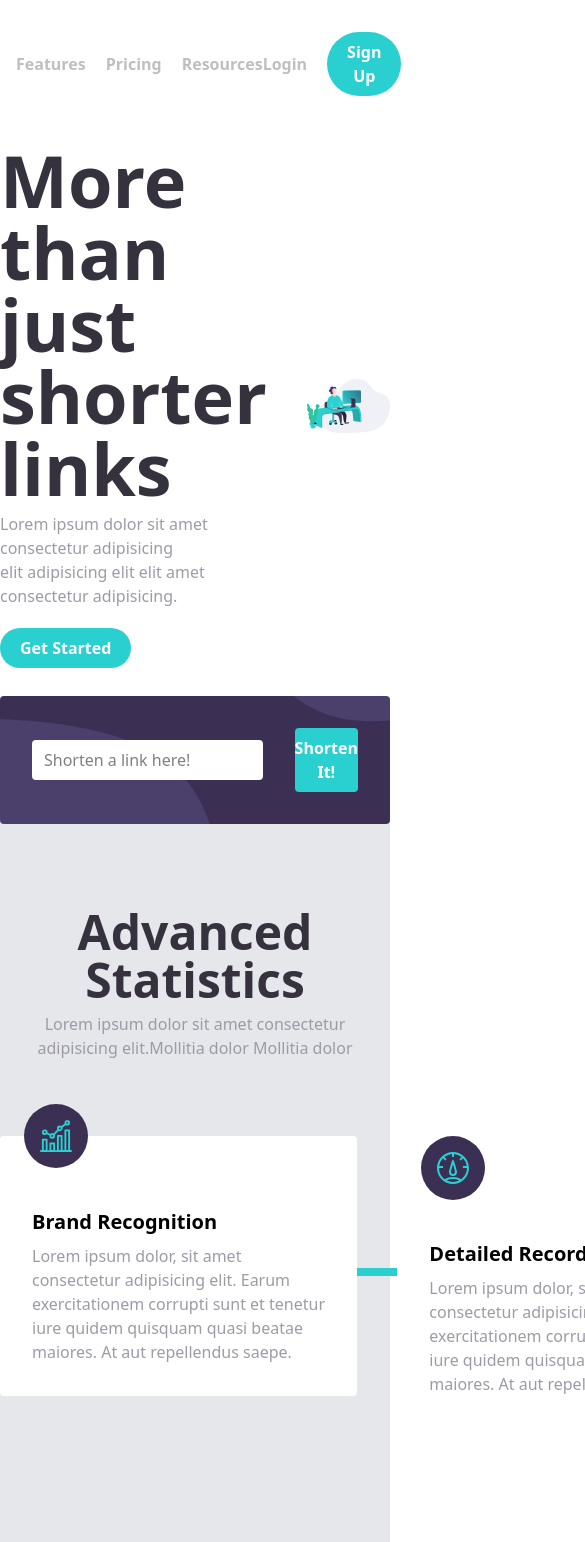
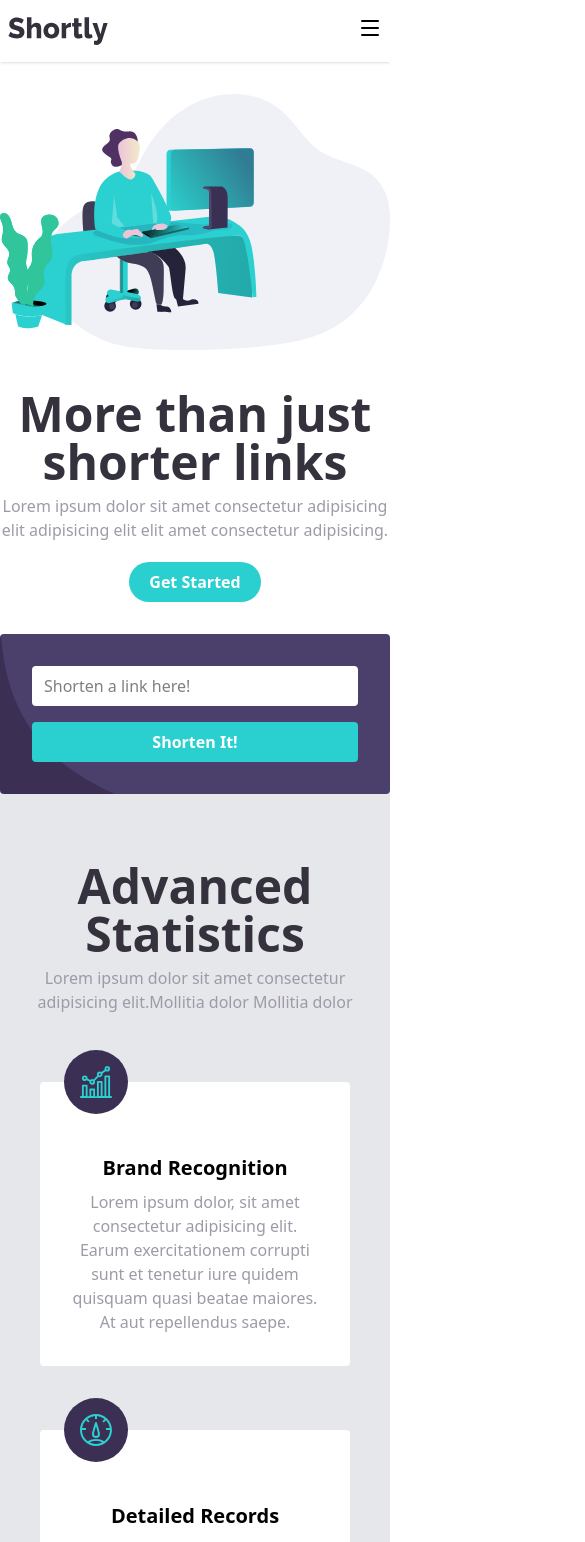
Before and after one commit to 0paziz/URL-shortening-API-landing-page-solution, a React (Vite) app: page / in a window 390 px wide. Shown: the top 1542 px of the page, 585 px wide, since content can reach past the window. Built offline with nearby package versions, Linux system fonts and the light colour scheme.

Commit message:
responsive design across all devices

```diff
--- a/package.json
+++ b/package.json
@@ -11,6 +11,7 @@
   },
   "dependencies": {
     "@tailwindcss/vite": "^4.1.18",
+    "lucide-react": "^0.563.0",
     "react": "^19.2.0",
     "react-dom": "^19.2.0",
     "react-router-dom": "^7.13.0",
--- a/src/App.css
+++ b/src/App.css
@@ -50,6 +50,14 @@
 }
 
 
+.svg-background-mobile{
+      width: 100%;
+    background-image: url('/images/bg-shorten-mobile.svg'); /* Reference your SVG file */
+    background-repeat: no-repeat; /* Prevents the image from repeating */
+    background-size: cover; /* Scales the image to cover the entire div area */
+    background-position: center; /* Centers the background image */
+}
+
 .bg-boost-desktop{
     width: 100%;
     background-image: url('/images/bg-boost-desktop.svg'); /* Reference your SVG file */
--- a/src/component/Footer.jsx
+++ b/src/component/Footer.jsx
@@ -15,7 +15,7 @@ export default function Footer() {
     <footer className='bgvery-dark-violet p-10 '>
 
     <div className='max-w-6xl  mx-auto'>
-        <div className='flex gap-2 justify-around'>
+        <div className='flex md:flex-row flex-col gap-2 justify-around'>
               <div >
         <h1 className='text-4xl text-white font-bold pb-2'>Shortly</h1>
     </div>
--- a/src/component/Hero.jsx
+++ b/src/component/Hero.jsx
@@ -3,14 +3,14 @@ import "../App.css"
 
 export default function Hero() {
   return (
-    <section className='max-w-6xl mx-auto py-8'>
-        <div className='flex justify-between items-center gap-10'>
-        <div className='flex-1/2'>
-            <h2 className='text-7xl font-bold mb-2 darkblueTextColr '>More than just <br/>shorter links</h2>
-            <p className='grayish-violet'>Lorem ipsum dolor sit amet consectetur adipisicing <br/> elit adipisicing elit elit amet consectetur adipisicing. </p>
+    <section className='max-w-6xl mx-auto py-8 md:px-4 overflow-clip not-md:mb-20'>
+        <div className='flex md:flex-row flex-col-reverse md:justify-between items-center gap-10 md:text-left text-center'>
+        <div className='flex-1/2 not-md:flex flex-col items-center'>
+            <h2 className='lg:text-7xl md:text-5xl text-5xl font-bold mb-2 darkblueTextColr '>More than just <br/>shorter links</h2>
+            <p className='grayish-violet  '>Lorem ipsum dolor sit amet consectetur adipisicing <br/> elit adipisicing elit elit amet consectetur adipisicing. </p>
             <button className='BgCyanColor mt-5 rounded-full py-2 px-5 font-bold text-white hover:opacity-50 cursor-pointer'>Get Started</button>
         </div>
-        <div className='flex-1/2'>
+        <div className='flex-1/2 not-md:flex'>
         <img src="/images/illustration-working.svg" alt="illustration working" />
         </div>
         </div>
--- a/src/component/Navbar.jsx
+++ b/src/component/Navbar.jsx
@@ -1,24 +1,44 @@
-import React from 'react'
+import React, { useState } from 'react'
 import "../App.css"
+import {Menu} from "lucide-react"
 
 export default function Navbar() {
+  const[menu,setMenu]=useState(false)
   return (
     <>
-    <header className='flex items-center py-4 mt-4 max-w-6xl mx-auto'>
-        <div>
+    <header className='flex flex-col md:flex-row items-center md:py-4 md:mt-4 max-w-6xl mx-auto  '>
+      <div className='flex justify-between items-center w-full not-md:shadow md:px-4 lg:px-0  py-4 '>
+        <div className='px-2 md:px-0'>
             <img className='w-25' src='/images/logo.svg'/>
         </div>
-        <nav className='flex w-full items-center justify-between ml-4'>
-            <div className='flex gap-x-5 items-center'>
+        <nav className='md:flex md:w-full md:items-center md:justify-between ml-4'>
+            <div className='md:flex hidden  gap-x-5 items-center'>
             <a className='graytext font-bold' href='/'>Features</a>
             <a className='graytext font-bold' href='/'>Pricing</a>
             <a className='graytext font-bold' href='/'>Resources</a>
             </div>
-            <div className='flex gap-x-5 items-center'>
+            <div className=' md:flex hidden  gap-x-5 items-center'>
                  <a className='graytext font-bold' href='/'>Login</a>
                  <button className='BgCyanColor text-white font-bold rounded-full py-2 px-5 cursor-pointer hover:opacity-50'>Sign Up</button>
             </div>
+
+            <div className='md:hidden block'>
+          <button onClick={()=>setMenu(!menu)} className='px-2 text-2xl  '><Menu/> </button>
+        </div>
         </nav>
+</div>
+         { menu&& <div className='  shadow w-full py-5 rounded'>
+            <div className='md:hidden flex flex-col  gap-y-4 items-center'>
+            <a className='graytext font-bold' href='/'>Features</a>
+            <a className='graytext font-bold' href='/'>Pricing</a>
+            <a className='graytext font-bold' href='/'>Resources</a>
+            </div>
+            <div className=' md:hidden flex flex-col  gap-y-2 items-center mt-4'>
+                 <a className='graytext font-bold' href='/'>Login</a>
+                 <button className='BgCyanColor text-white font-bold rounded-full py-2 px-5 cursor-pointer hover:opacity-50'>Sign Up</button>
+            </div>
+          </div>}
+
     </header>
     </>
   )
--- a/src/component/ShortenLinksFeatures.jsx
+++ b/src/component/ShortenLinksFeatures.jsx
@@ -14,15 +14,15 @@ export default function ShortenLinksFeatures() {
     <>
   <main className='bg-gray-200 h-full mt-15 pb-40'>
     <section className=' relative  '>
-    <div className='darkVoiletBg max-w-6xl svg-background-div absolute top-0 left-0 right-0  mx-auto  px-8 mb-10 py-8 rounded translate-y-[-50%] '>
-      <form onSubmit={handleClick} className='w-full flex gap-x-8 items-center '>
+    <div className='darkVoiletBg max-w-6xl md:svg-background-div   svg-background-mobile  absolute top-0 left-0 right-0  mx-auto  px-8 mb-10 py-8 rounded translate-y-[-50%] '>
+      <form onSubmit={handleClick} className='w-full flex md:gap-x-8 gap-y-4 items-center md:flex-row flex-col '>
         <input
          value={UserLink}
          onChange={(e)=>setUserLink(e.target.value)}
         className={`bg-white p-2 px-3 rounded w-full  outline-0 ${error&&"border border-red-400 text-red-400"}`}  placeholder='Shorten a link here!' />
         <button
          onClick={handleClick}
-         className='BgCyanColor w-1/5 hover:opacity-70 cursor-pointer rounded text-white py-2 font-bold h'>Shorten It!</button>
+         className='BgCyanColor md:w-1/5 w-full hover:opacity-70 cursor-pointer rounded text-white py-2 font-bold h'>Shorten It!</button>
       </form>
 
       {error&& <p className='text-red-500 mt-1 italic '>Please add a link</p>}
@@ -35,25 +35,25 @@ export default function ShortenLinksFeatures() {
     <div className='relative top-35'>
       <div className=' text-center flex flex-col items-center justify-center gap-2 text-black p-2'>
         <h2 className='text-5xl font-bold darkblueTextColr'>Advanced Statistics</h2>
-        <p className='grayish-violet text-center w-96'>Lorem ipsum dolor sit amet consectetur adipisicing elit.Mollitia dolor Mollitia dolor</p>
+        <p className='grayish-violet text-center md:w-96'>Lorem ipsum dolor sit amet consectetur adipisicing elit.Mollitia dolor Mollitia dolor</p>
       </div>
       <div>
       </div>
     </div>
 
-  <div className='mt-50 w-6xl mx-auto relative'>
-    <div className='relative top-35  w-full'><div className='BgCyanColor h-2 w-full '></div></div>
-    <div className='flex items-center justify-center gap-x-10 relative'>
-      <div className='p-8 rounded bg-white relative'>
+  <div className='mt-50 md:w-6xl mx-auto relative not-md:flex  '>
+    <div className='relative top-35 not-md:hidden w-full'><div className='BgCyanColor h-2 w-full '></div></div>
+    <div className='flex md:flex-row flex-col items-center not-md:px-10   justify-center md:gap-x-10  gap-y-8 relative'>
+      <div className='p-8 flex flex-col text-center  rounded bg-white  relative '>
            <div className='darkVoiletBg h-16 w-16 rounded-full flex  absolute top-0 translate-y-[-50%] left-6 '>
         <img className='p-4' src='/images/icon-brand-recognition.svg' alt='icon brand recognition'/>
         </div>
         <h2 className='py-2  mt-8 font-bold text-xl'>Brand Recognition</h2>
-        <p className='grayish-violet'>Lorem ipsum dolor, sit amet consectetur adipisicing elit. Earum exercitationem corrupti sunt et tenetur iure quidem
+        <p className='grayish-violet text-center'>Lorem ipsum dolor, sit amet consectetur adipisicing elit. Earum exercitationem corrupti sunt et tenetur iure quidem
           quisquam quasi beatae maiores. At aut repellendus saepe.</p>
       </div>
 
-       <div className='p-8 bg-white rounded relative top-8'>
+       <div className='p-8 not-md:text-center bg-white rounded relative top-8'>
         <div className='darkVoiletBg h-16 w-16 rounded-full flex  absolute top-0 translate-y-[-50%] left-6 '>
         <img className='p-4' src='/images/icon-detailed-records.svg' alt='icon brand recognition'/>
         </div>
@@ -62,7 +62,7 @@ export default function ShortenLinksFeatures() {
           quisquam quasi beatae maiores. At aut repellendus saepe.</p>
       </div>
 
-       <div className='p-8 rounded bg-white relative top-18'>
+       <div className='p-8 not-md:text-center rounded bg-white relative top-18'>
            <div className='darkVoiletBg h-16 w-16 rounded-full flex  absolute top-0 translate-y-[-50%] left-6 '>
         <img className='p-4' src='/images/icon-fully-customizable.svg' alt='icon brand recognition'/>
         </div>
```
Also changed, not shown: 1 other file (tests, documents, lock files or other folders).
